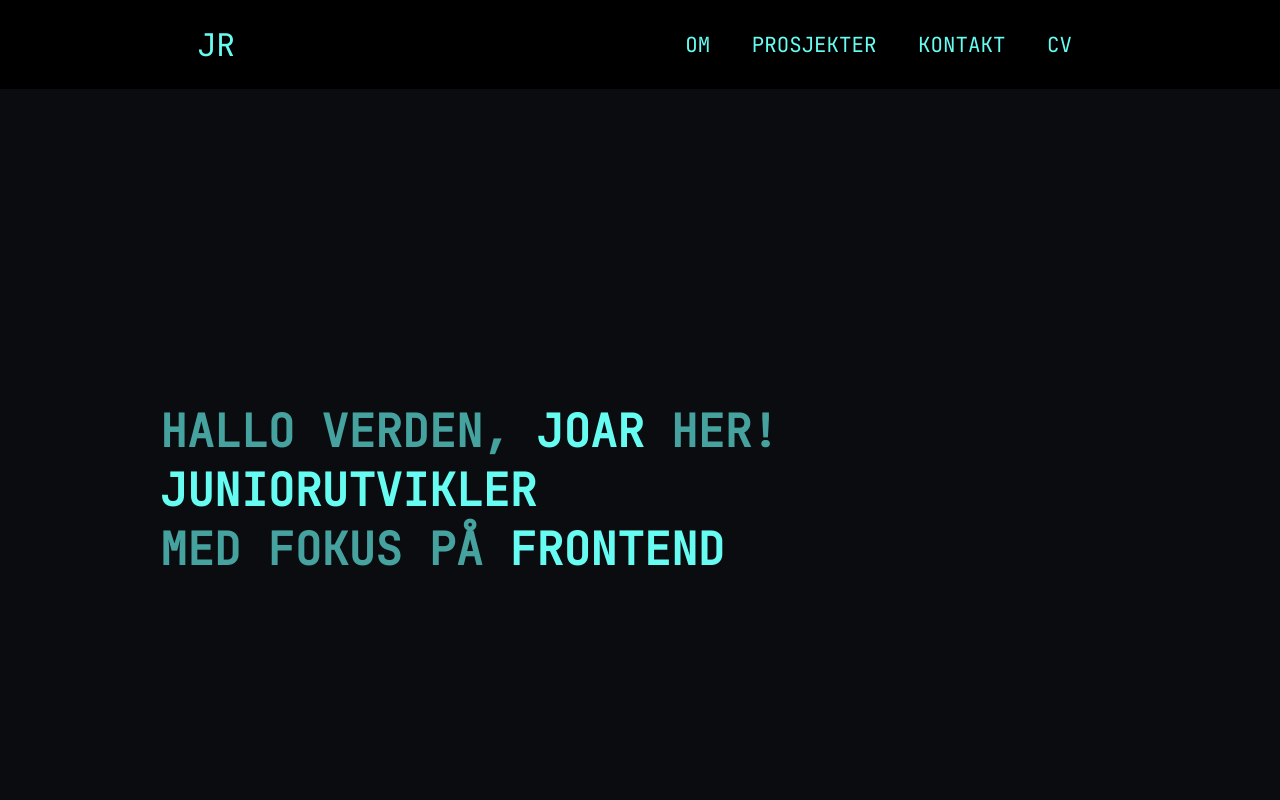
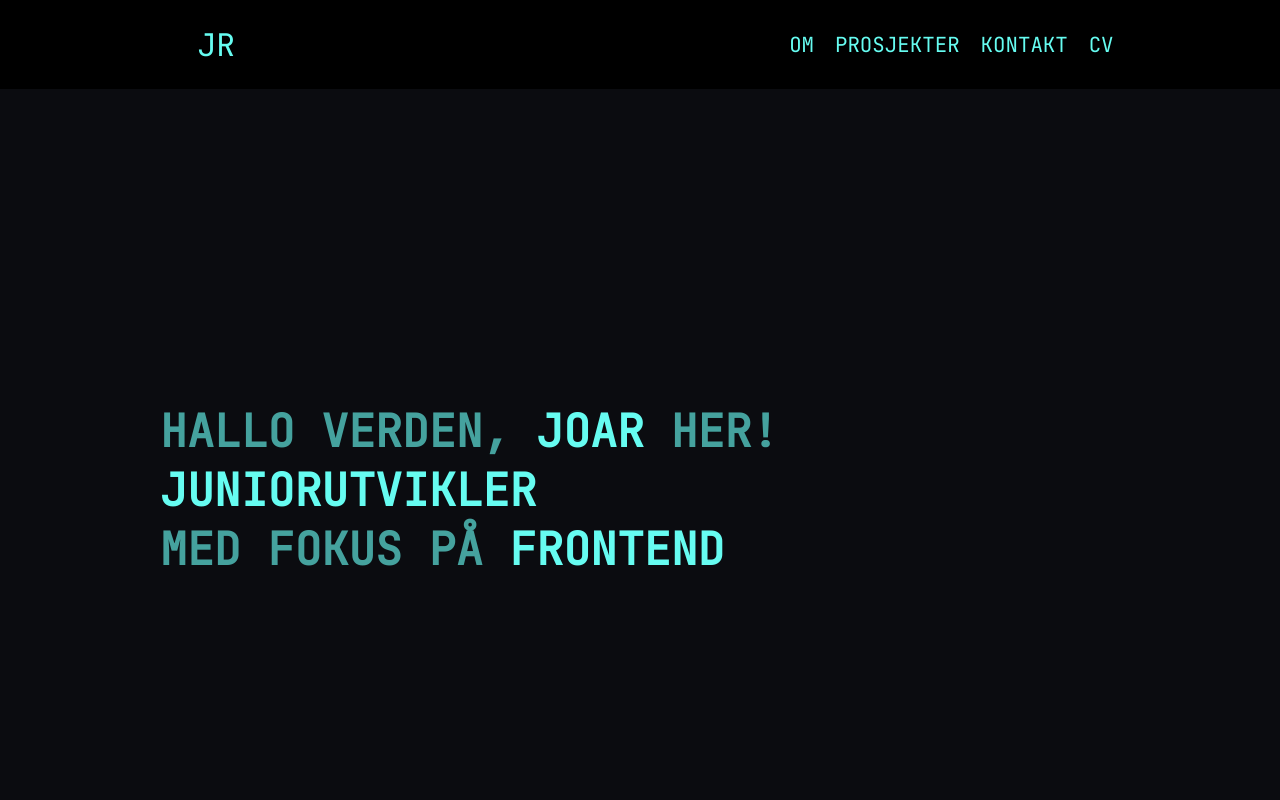
Before and after one commit to joar1/Portfolio, a React (Create React App) app: page / in a window 1280 px wide. Shown: the top 800 px of the page. Built offline with nearby package versions, Linux system fonts and the light colour scheme.

Commit message:
manifest icon

```diff
--- a/public/index.html
+++ b/public/index.html
@@ -9,8 +9,6 @@
 			name="description"
 			content="Web site created using create-react-app"
 		/>
-		<link rel="apple-touch-icon" href="%PUBLIC_URL%/logo192.png" />
-
 		<link rel="manifest" href="%PUBLIC_URL%/manifest.json" />
 
 		<!--Font-->
--- a/src/components/Navbar.jsx
+++ b/src/components/Navbar.jsx
@@ -79,8 +79,9 @@ const ListContainer = styled.div`
 		display: inline-block;
 	}
 `;
+
 const StyledLink = styled(Link)`
-	padding: 0 2em 0 0;
+	padding: 0 1em 0 0;
 	text-decoration: none;
 	color: #66fcf1;
 	&:hover {
@@ -92,7 +93,6 @@ const StyledLink = styled(Link)`
 `;
 
 const StyledA = styled.a`
-	padding: 0 2em 0 0;
 	text-decoration: none;
 	color: #66fcf1;
 	&:hover {
--- a/src/pages/AboutPage.jsx
+++ b/src/pages/AboutPage.jsx
@@ -75,14 +75,13 @@ const AboutMe = styled.section`
 		align-items: center;
 		flex-direction: column;
 		font-size: 2vw;
-		margin: 0 auto;
 		max-width: 100%;
 	}
 `;
 
 const PictureOfMe = styled.img`
 	margin-top: 175px;
-	height: 350px;
+	height: 300px;
 	object-fit: contain;
 	box-shadow: 0px 0px 20px #fff;
 	border-radius: 50%;
```
Also changed, not shown: public/manifest.json.
